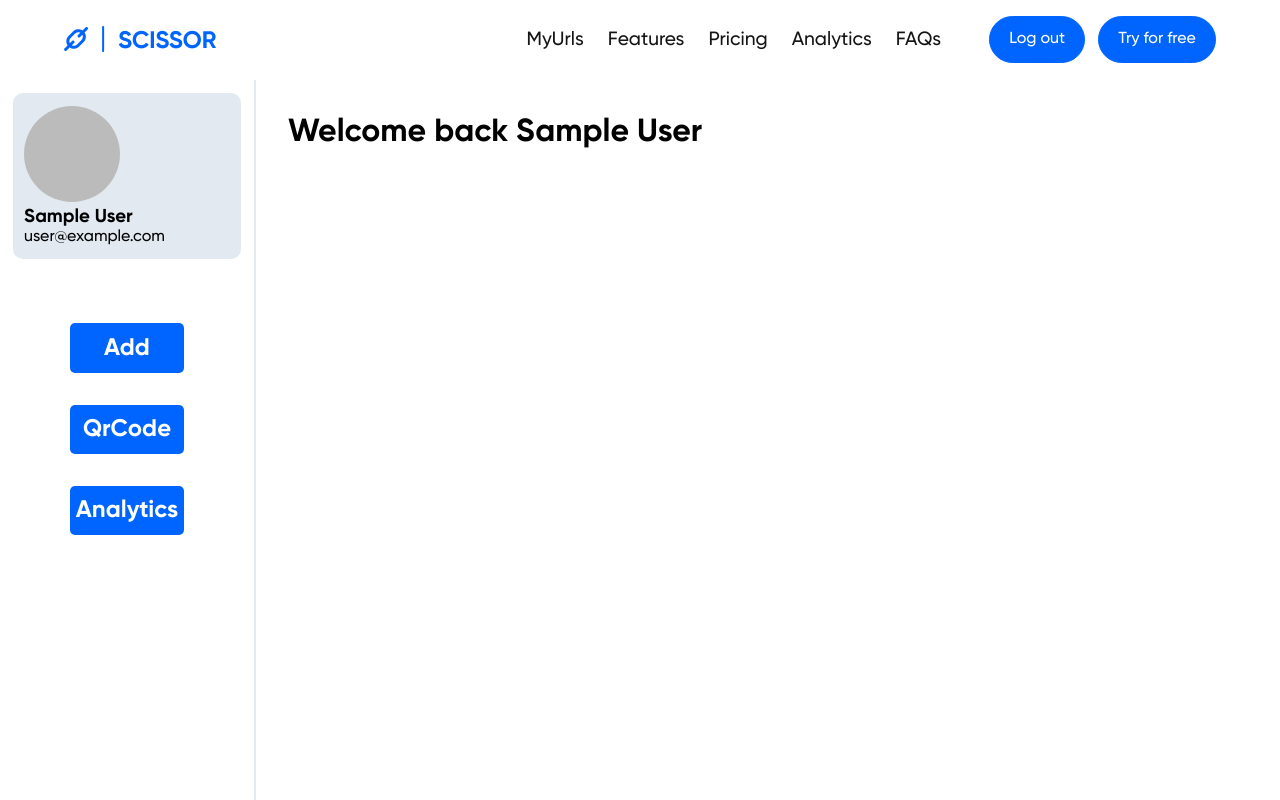
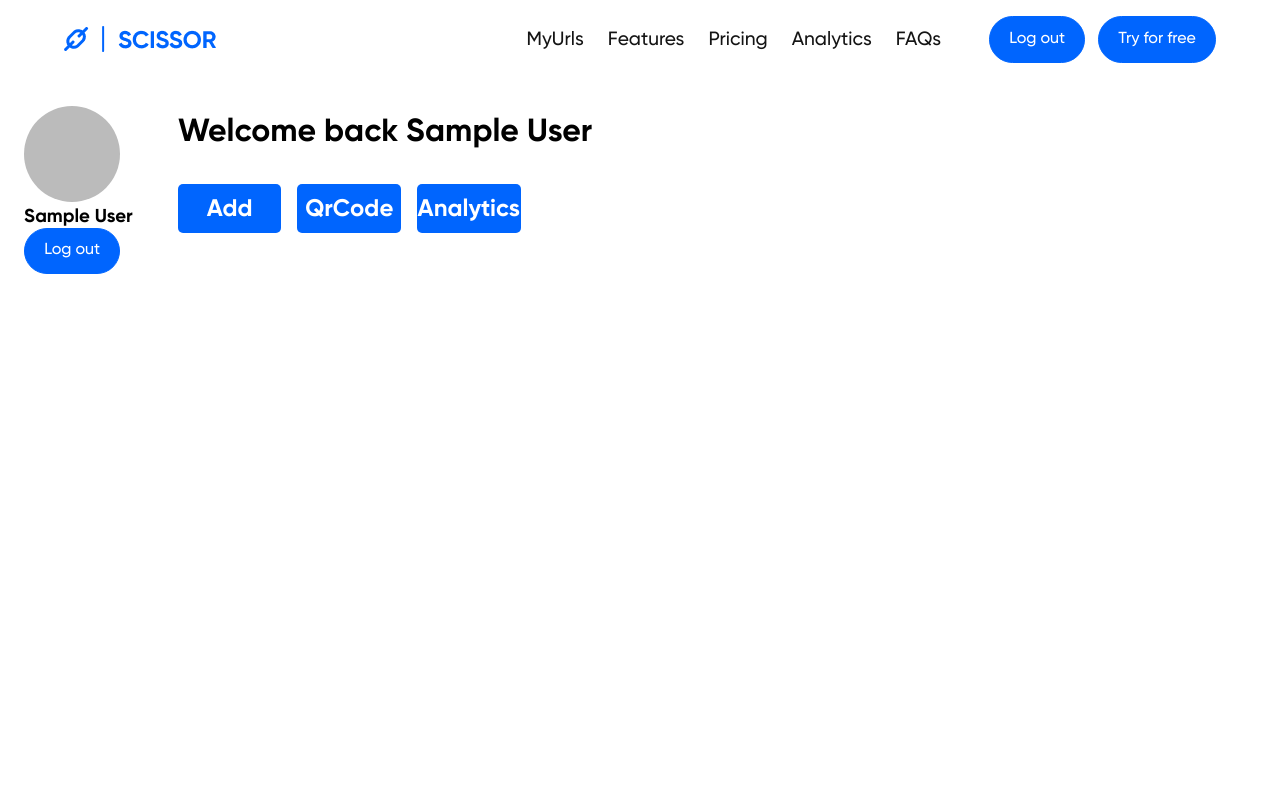
Before and after one commit to JosephOkpala/CapstoneProject, a React (Create React App) app: page /dashboard in a window 1280 px wide. Built offline with nearby package versions, Linux system fonts and the light colour scheme; no server answers; sample sign-in values are in the browser's storage.

Commit message:
changed layout

```diff
--- a/src/pages/Dashboard.tsx
+++ b/src/pages/Dashboard.tsx
@@ -10,8 +10,11 @@ const Dashboard = () => {
         <div className="userProfile">
           <img src={user?.photoURL} alt="" />
           <h3>{user?.displayName}</h3>
-          <p>{user?.email}</p>
+          <button className="logOut">Log out</button>
         </div>
+      </div>
+      <div className="mainDiv">
+        <h1>Welcome back {user?.displayName}</h1>
         <div className="sideBarLinks">
           <div>
             <Link to="add">
@@ -29,9 +32,6 @@ const Dashboard = () => {
             </Link>
           </div>
         </div>
-      </div>
-      <div className="mainDiv">
-        <h1>Welcome back {user?.displayName}</h1>
         <Outlet />
       </div>
     </div>
--- a/src/styles/dashboard.css
+++ b/src/styles/dashboard.css
@@ -1,17 +1,17 @@
 .dashboard {
-  display: grid;
-  grid-template-columns: 20% 80%;
+  /* display: grid;
+  grid-template-columns: 20% 80%; */
+  display: flex;
   height: 90vh;
   width: 100%;
 }
 
 .sideBar {
   padding: 0.8rem;
-  border-right: 2px solid #e2e9f0;
+  /* border-right: 2px solid #e2e9f0; */
 }
 
 .userProfile {
-  background-color: #e2e9f0;
   border-radius: 10px;
   padding: 0.8rem 0 0.8rem 0.7rem;
   margin-bottom: 4rem;
@@ -25,12 +25,20 @@
   padding: 2rem;
 }
 
+.mainDiv h1 {
+  margin-bottom: 2rem;
+}
+
+.sideBarLinks {
+  display: flex;
+}
+
 .sideBarLinks div {
   background-color: #0065fe;
   border-radius: 5px;
   cursor: pointer;
-  width: 50%;
-  margin: 0 auto 2rem auto;
+  width: 25%;
+  margin: 0 1rem 2rem 0;
   padding: 0.6rem 0;
   text-align: center;
 }
```
